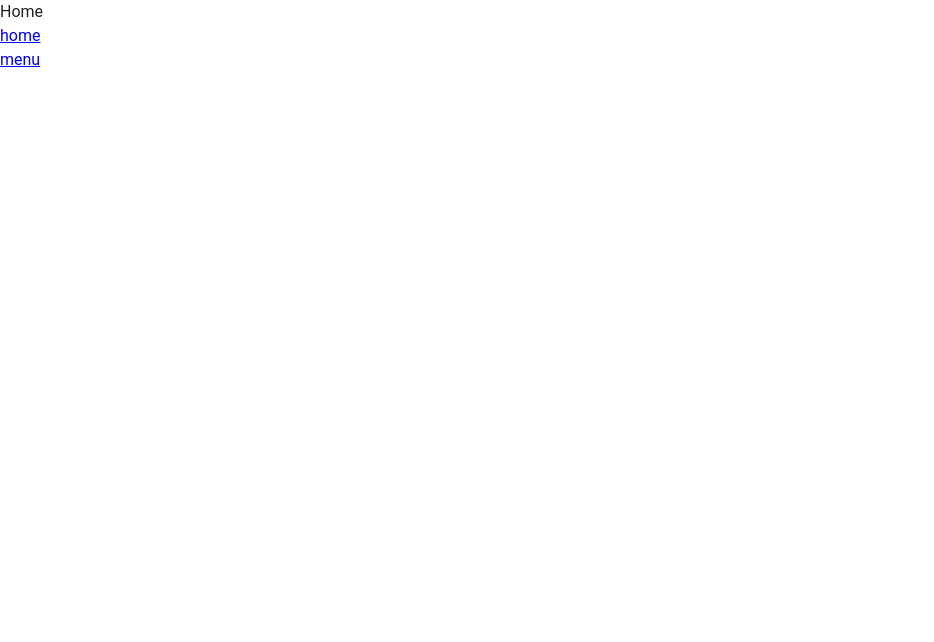
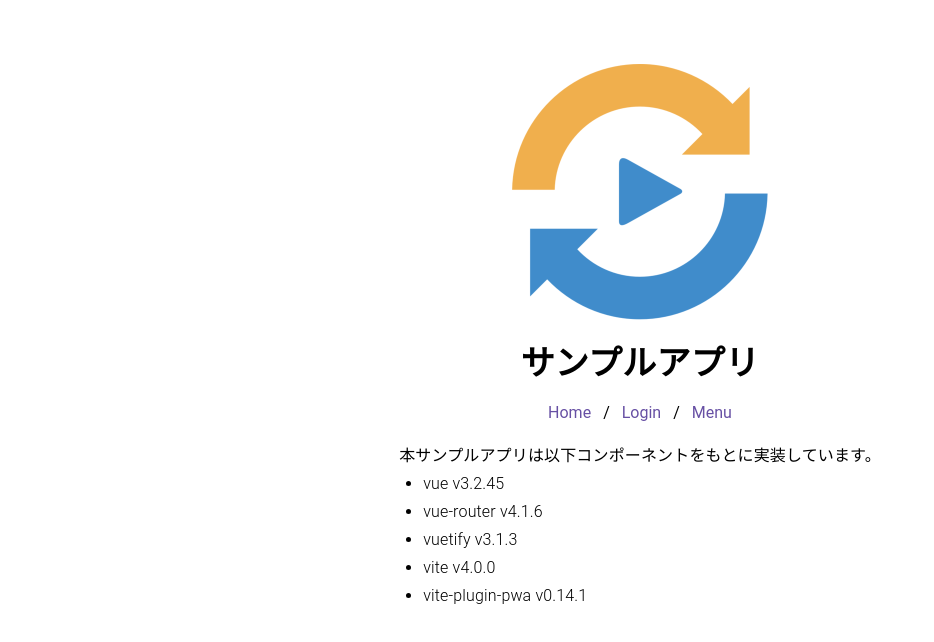
Before and after one commit to lowbrain/pwa-vue-ts, a Vue app: page / in a window 1280 px wide. Shown: the top 642 px of the page, without its empty margins (0-934 px from the left). Built offline with nearby package versions, Linux system fonts and the light colour scheme.

Commit message:
HOME画面をそれっぽく修正

```diff
--- a/src/App.vue
+++ b/src/App.vue
@@ -4,6 +4,8 @@ import InstallPrompt from "./components/InstallPrompt.vue";
 </script>
 
 <template>
-  <v-app><RouterView /></v-app>
+  <v-app>
+    <RouterView />
+  </v-app>
   <InstallPrompt />
 </template>
--- a/src/components/InstallPrompt.vue
+++ b/src/components/InstallPrompt.vue
@@ -29,7 +29,7 @@ window.addEventListener("appinstalled", () => {
         <v-card-text>インストールダイアログの説明</v-card-text>
         <v-card-actions>
           <v-spacer></v-spacer>
-          <v-btn color="green-darken-1" variant="text" @click="installApp"> Install </v-btn>
+          <v-btn variant="text" @click="installApp"> Install </v-btn>
         </v-card-actions>
       </v-card>
     </v-dialog>
--- a/src/main.ts
+++ b/src/main.ts
@@ -8,12 +8,15 @@ import router from "./router";
 import "vuetify/styles";
 import { createVuetify } from "vuetify";
 import { aliases, mdi } from "vuetify/iconsets/mdi-svg";
+import { md3 } from "vuetify/blueprints";
 import * as components from "vuetify/components";
 import * as directives from "vuetify/directives";
 
 const vuetify = createVuetify({
   components,
   directives,
+  blueprint: md3,
+  theme: { defaultTheme: "light" },
   icons: {
     defaultSet: "mdi",
     aliases,
--- a/src/views/HomeView.vue
+++ b/src/views/HomeView.vue
@@ -1,6 +1,24 @@
 <script setup lang="ts">
 import ReloadPrompt from "../components/ReloadPrompt.vue";
 import router from "../router";
+
+const items = [
+  {
+    title: "Home",
+    disabled: false,
+    href: "web+pvt://",
+  },
+  {
+    title: "Login",
+    disabled: false,
+    href: "web+pvtlogin://",
+  },
+  {
+    title: "Menu",
+    disabled: false,
+    href: "web+pvtmenu://",
+  },
+];
 
 const loaded = () => {
   if (window.matchMedia("(display-mode: standalone)").matches) router.push({ name: "menu" });
@@ -11,8 +29,20 @@ console.log("HomeView");
 </script>
 
 <template>
-  <span>Home</span>
-  <a href="web+pwavuets://">home</a>
-  <a href="web+pwavuets://menu">menu</a>
+  <v-sheet class="mx-auto mt-16" color="background">
+    <v-img src="/img/icon/android-chrome-512x512.png" width="256" height="256" class="mx-auto" />
+    <div class="text-h4 font-weight-bold text-center mt-6">サンプルアプリ</div>
+    <v-breadcrumbs :items="items" class="justify-center" color="primary"></v-breadcrumbs>
+    <div class="text-subtitle-1">
+      本サンプルアプリは以下コンポーネントをもとに実装しています。
+      <ul class="ml-6 font-weight-light">
+        <li>vue v3.2.45</li>
+        <li>vue-router v4.1.6</li>
+        <li>vuetify v3.1.3</li>
+        <li>vite v4.0.0</li>
+        <li>vite-plugin-pwa v0.14.1</li>
+      </ul>
+    </div>
+  </v-sheet>
   <ReloadPrompt @continue="loaded" />
 </template>
--- a/src/views/MenuView.vue
+++ b/src/views/MenuView.vue
@@ -8,7 +8,7 @@ console.log("MenuView");
 <template>
   <v-app-bar color="primary">
     <v-app-bar-title>PWA-VUE-TS</v-app-bar-title>
-    <v-btn :icon="mdiDotsVIcon"></v-btn>
+    <v-btn :icon="mdiDotsVIcon" color="secondary"></v-btn>
   </v-app-bar>
   <v-main> menu </v-main>
   <ReloadPrompt />
--- a/vite.config.ts
+++ b/vite.config.ts
@@ -20,13 +20,21 @@ export default defineConfig({
         categories: ["reference"],
         description: "サンプルアプリケーションの説明",
         display: "standalone",
-        theme_color: "#6200ee",
+        theme_color: "#6750A4",
         background_color: "#ffffff",
         lang: "ja",
         protocol_handlers: [
           {
-            protocol: "web+pwavuets",
+            protocol: "web+pvt",
             url: "./?from=%s",
+          },
+          {
+            protocol: "web+pvtlogin",
+            url: "./login?from=%s",
+          },
+          {
+            protocol: "web+pvt",
+            url: "./menu?from=%s",
           },
         ],
         icons: [
```
